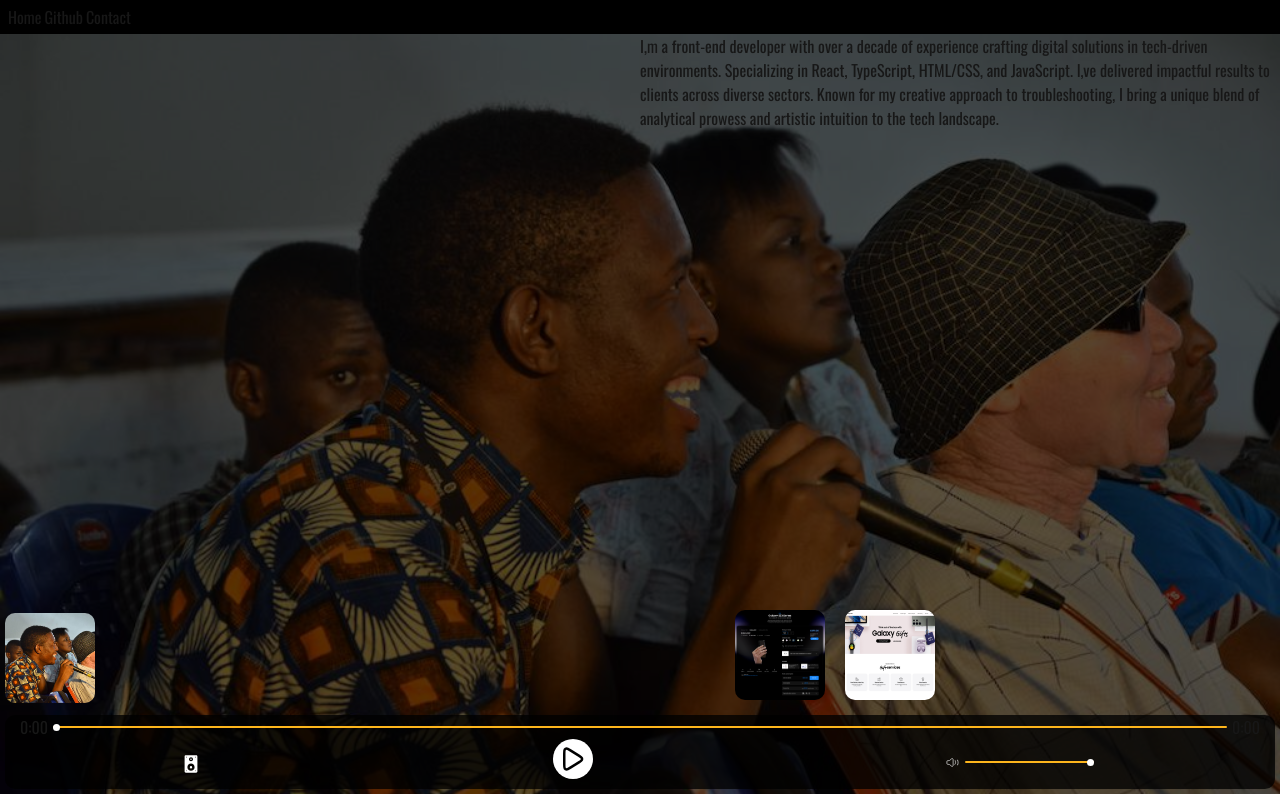
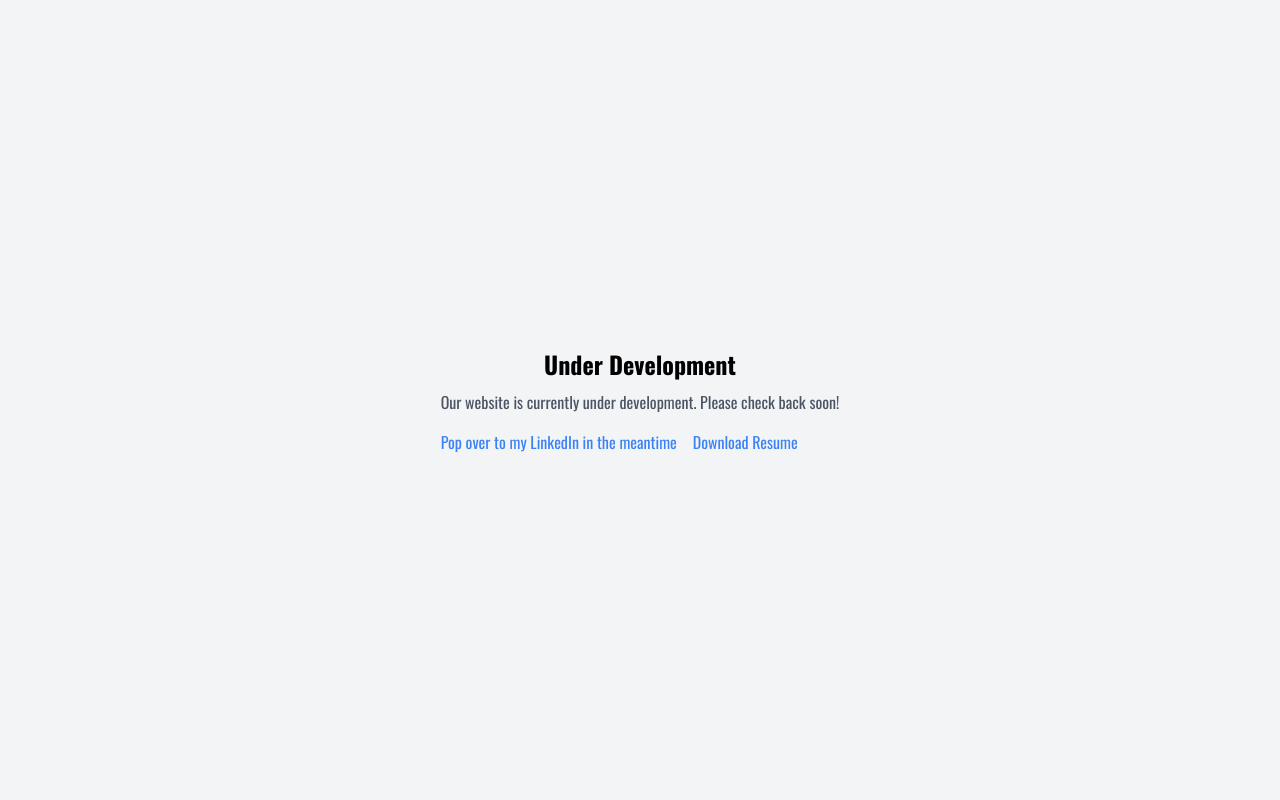
Before and after one commit to PullingStrings/newPortfiolo, a Next.js app: page / in a window 1280 px wide. Built offline with nearby package versions, Linux system fonts and the light colour scheme.

Commit message:
adding maintain mode for now until i am done with development for the actual portfiolo

```diff
--- /dev/null
+++ b/src/app/components/MaintainceLandingPage.jsx
@@ -0,0 +1,62 @@
+"use client";
+import React from 'react';
+import styled from 'styled-components';
+
+const Container = styled.div`
+  display: flex;
+  align-items: center;
+  justify-content: center;
+  height: 100vh;
+  background-color: #f3f4f6;
+`;
+
+const Content = styled.div`
+  text-align: center;
+  padding: 1rem;
+`;
+
+const Heading = styled.h1`
+  font-size: 1.5rem;
+  font-weight: bold;
+  color: black;
+`;
+
+const Paragraph = styled.p`
+  margin-top: 0.5rem;
+  color: #4b5563;
+`;
+
+const LinksContainer = styled.div`
+  margin-top: 1rem;
+  display: flex;
+  gap: 1rem;
+`;
+
+const StyledLink = styled.a`
+  color: #3b82f6;
+  text-decoration: none;
+  &:hover {
+    text-decoration: underline;
+  }
+`;
+
+const MaintenanceLandingPage = () => {
+  return (
+    <Container>
+      <Content>
+        <Heading>Under Development</Heading>
+        <Paragraph>Our website is currently under development. Please check back soon!</Paragraph>
+        <LinksContainer>
+          <StyledLink href="https://www.linkedin.com/in/titozwane/" target="_blank" rel="noopener noreferrer">
+             Pop over to my LinkedIn in the meantime
+          </StyledLink>
+          <StyledLink href="/Sibusiso_Tito_Zwane_Resume.pdf" download>
+             Download Resume
+          </StyledLink>
+        </LinksContainer>
+      </Content>
+    </Container>
+  );
+};
+
+export default MaintenanceLandingPage;
--- a/src/app/page.jsx
+++ b/src/app/page.jsx
@@ -1,25 +1,31 @@
 
-import SharedLayout from './components/SharedLayout';
+// import SharedLayout from './components/SharedLayout';
 
 
-export default function Home() {
-  const menuLinks = [
-    { href: '/', label: 'Home' },
-    { href: '#', label: 'Github' },
-    { href: '#', label: 'Contact' },
-  ];
+// export default function Home() {
+//   const menuLinks = [
+//     { href: '/', label: 'Home' },
+//     { href: '#', label: 'Github' },
+//     { href: '#', label: 'Contact' },
+//   ];
 
-  const introText = 'I&#44;m a front-end developer with over a decade of experience crafting digital solutions in tech-driven environments. Specializing in React, TypeScript, HTML/CSS, and JavaScript. I&#44;ve delivered impactful results to clients across diverse sectors. Known for my creative approach to troubleshooting, I bring a unique blend of analytical prowess and artistic intuition to the tech landscape.'
-  const defaultAudioSrc = '/audio/TownshipWinds.mp3'
+//   const introText = 'Lorem ipsum dolor sit, amet consectetur adipisicing elit. Aliquid cum distinctio fuga inventore sit rem dignissimos possimus optio, voluptatum sunt voluptatem ad facere hic nostrum cumque ducimus voluptates consequatur iure.'
+//   const defaultAudioSrc = '/audio/TownshipWinds.mp3'
 
 
 
-  return (
-    <SharedLayout
-      bgImage={'/happyme.jpg'}
-      menuLinks={menuLinks}
-      content={introText}
-      audioSrc={defaultAudioSrc}
-      />
-  );
+//   return (
+//     <SharedLayout
+//       bgImage={'/happyme.jpg'}
+//       menuLinks={menuLinks}
+//       content={introText}
+//       audioSrc={defaultAudioSrc}
+//       />
+//   );
+// }
+
+import MaintainceLandingPage from '@/app/components/MaintainceLandingPage';
+
+export default function Home() {
+  return <MaintainceLandingPage />;
 }
```
Also changed, not shown: src/data/projects.json (+1 -1 lines), 1 other file (tests, documents, lock files or other folders).
